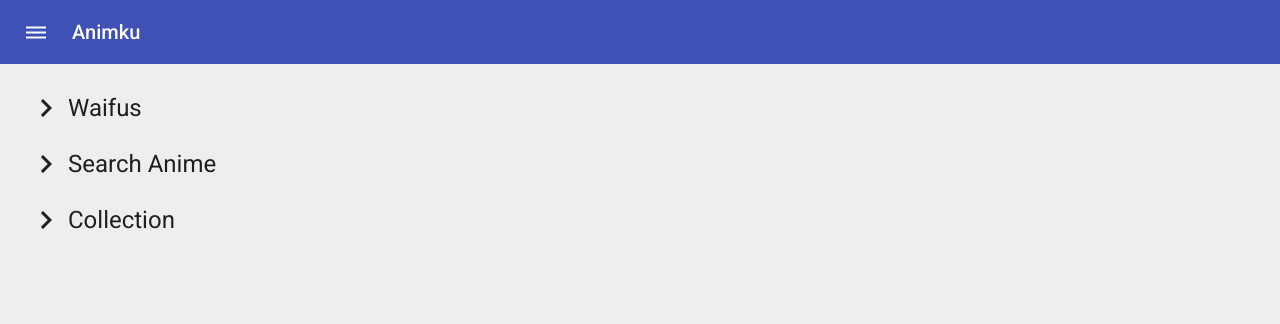
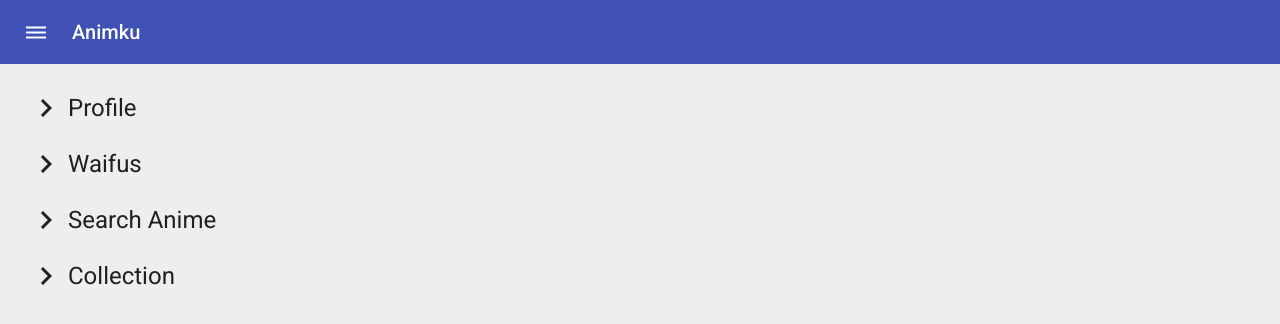
Before and after one commit to Mechasparrow/Animku, an Angular app: page / in a window 1280 px wide. Shown: the top 324 px of the page. Built offline with nearby package versions, Linux system fonts and the light colour scheme.

Commit message:
added profile skele content

```diff
--- a/src/app/app-tool-bar/app-tool-bar.component.html
+++ b/src/app/app-tool-bar/app-tool-bar.component.html
@@ -2,6 +2,7 @@
   <button mat-icon-button [matMenuTriggerFor] = "menu"><mat-icon class="toolbar-icon">dehaze</mat-icon></button>
   <mat-menu #menu="matMenu">
     <a href = "/" mat-menu-item>Home</a>
+    <a href = "/profile" mat-menu-item>Profile</a>
     <a href = "/waifus" mat-menu-item>Waifus</a>
     <a href = "/search-anime" mat-menu-item>Search Anime</a>
     <a href = "/view-collection" mat-menu-item>View Collection</a>
--- a/src/app/home-page/home-page.component.html
+++ b/src/app/home-page/home-page.component.html
@@ -1,5 +1,11 @@
 <div class = "home-page">
   <mat-nav-list>
+    <a class = "nav-item" mat-list-item href = "/profile">
+      Profile
+      <mat-icon matListIcon>
+        keyboard_arrow_right
+      </mat-icon>
+    </a>
     <a href = "/waifus" mat-list-item class = "nav-item">
       Waifus
       <mat-icon matListIcon>
--- /dev/null
+++ b/src/app/profile-page/profile-page.component.html
@@ -0,0 +1,3 @@
+<p>
+  profile-page works!
+</p>
--- /dev/null
+++ b/src/app/profile-page/profile-page.component.ts
@@ -0,0 +1,15 @@
+import { Component, OnInit } from '@angular/core';
+
+@Component({
+  selector: 'app-profile-page',
+  templateUrl: './profile-page.component.html',
+  styleUrls: ['./profile-page.component.css']
+})
+export class ProfilePageComponent implements OnInit {
+
+  constructor() { }
+
+  ngOnInit() {
+  }
+
+}
```
Also changed, not shown: lib/local_db/profile_db.ts (added, +19 -0 lines), models/Profile.ts (added, +14 -0 lines), src/app/app.module.ts (+5 -2 lines), src/app/profile-page/profile-page.component.css (added), 1 other file (tests, documents, lock files or other folders).
